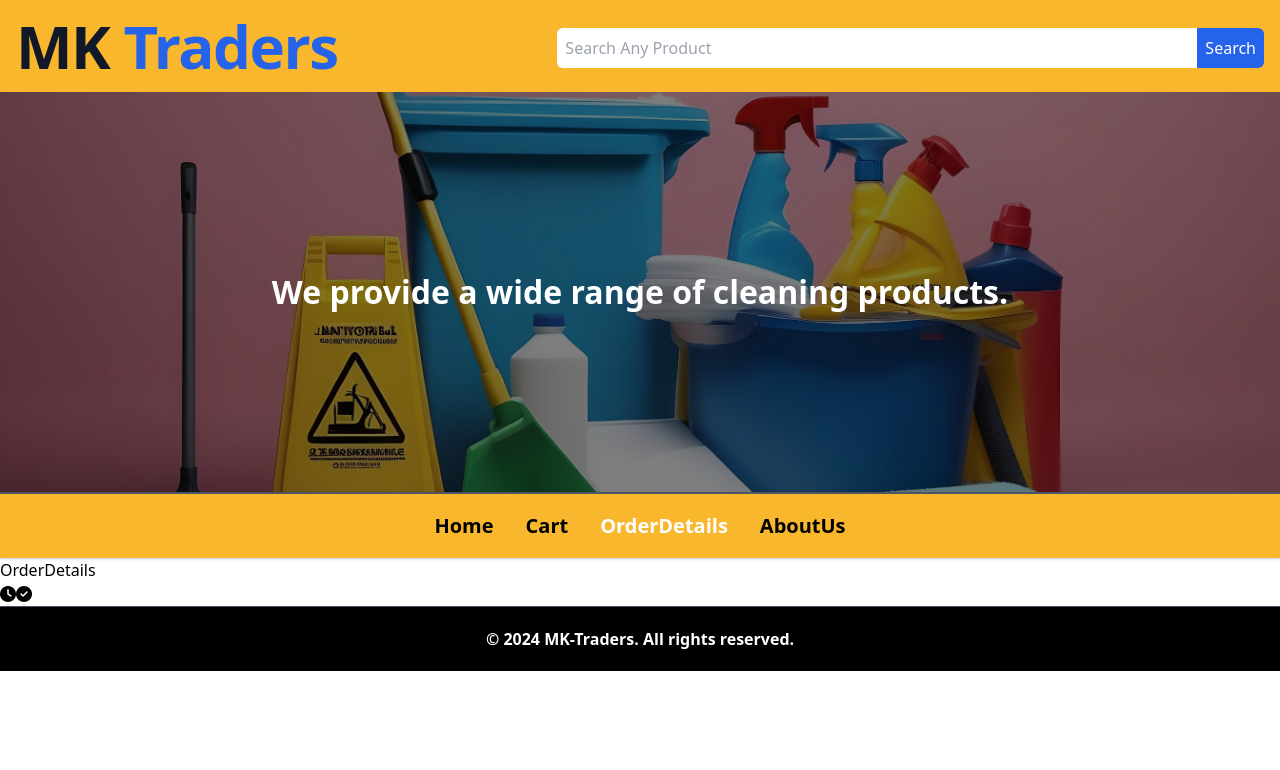
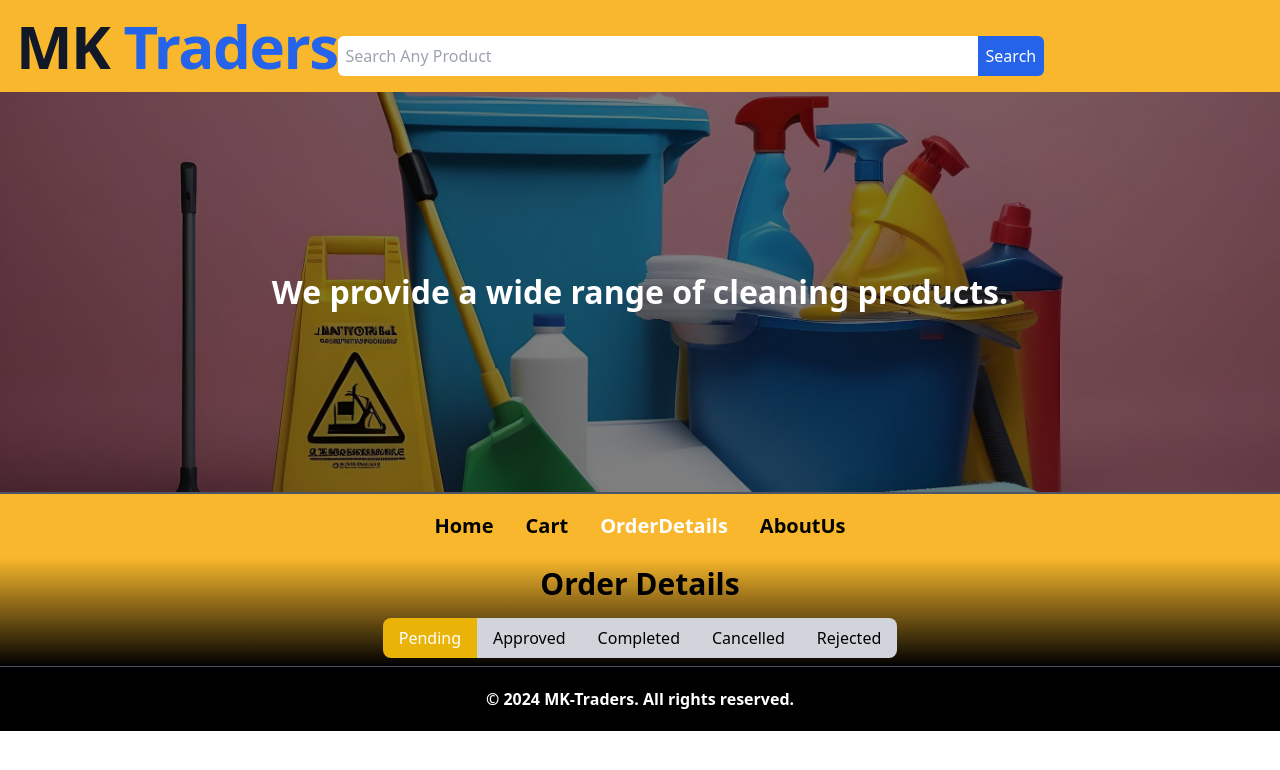
Before and after one commit to MuhammadKhizar89/MK-Traders, a React (Vite) app in the folder Client/MK/: page /orderDetails in a window 1280 px wide. Shown: the top 770 px of the page. Built offline with nearby package versions, Linux system fonts and the light colour scheme.

Commit message:
OrderDetail Navbar Created

```diff
--- a/Client/MK/src/Components/NavPaths/Home.jsx
+++ b/Client/MK/src/Components/NavPaths/Home.jsx
@@ -22,11 +22,11 @@ const Home = () => {
   return (
     <>
       <div className='bg-[#f8b72c]'>
-        <div className='flex-col text-center md:flex md:flex-row justify-between p-4'>
+        <div className='flex-col text-center md:flex md:flex-row  p-4'>
           <div className='font-bold text-5xl'>
           <h1 class=" text-4xl font-extrabold leading-none tracking-tight text-gray-900 md:text-5xl lg:text-6xl dark:text-white"><Link to='/'>MK</Link><span class="text-blue-600 dark:text-blue-500"> <Link to='/'>Traders</Link></span></h1>
           </div>
-          <div className='md:mt-3'>
+          <div className='md:mt-3  self-end'>
             <input className='p-2 mt-2 md:mt-0 md:w-[80vh] text-black rounded-l-md' type="text" placeholder='Search Any Product' />
             <button className='bg-blue-600 text-white dark:bg-blue-500 hover:bg-blue-950 font-medium rounded-r-md p-2 '>Search</button>
           </div>
--- a/Client/MK/src/Components/NavPaths/OrderDetails.jsx
+++ b/Client/MK/src/Components/NavPaths/OrderDetails.jsx
@@ -1,13 +1,69 @@
-import React from 'react'
+import React, { useState } from 'react';
 
 const OrderDetails = () => {
+  const [selectedOption, setSelectedOption] = useState("pending");
+
   return (
     <>
-    <div>OrderDetails</div>
-    <i class="fa-solid fa-clock"></i>
-    <i class="fas fa-check-circle"></i>
+    <div className='bg-gradient-to-b p-2 from-[#f8b72c] to-black '>
+    <p className='text-3xl font-bold text-center mb-4'>Order Details</p>
+      <div className="flex justify-center ">
+        <div className="flex flex-wrap justify-center">
+          <button
+            className={`py-2 px-4 rounded-l-lg ${
+              selectedOption === "pending"
+                ? "bg-yellow-500 text-white"
+                : "bg-gray-300"
+            }`}
+            onClick={() => setSelectedOption("pending")}
+          >
+            Pending
+          </button>
+          <button
+            className={`py-2 px-4 ${
+              selectedOption === "approved"
+                ? "bg-green-500 text-white"
+                : "bg-gray-300"
+            }`}
+            onClick={() => setSelectedOption("approved")}
+          >
+            Approved
+          </button>
+          <button
+            className={`py-2 px-4 rounded-r-lg md:rounded-none ${
+              selectedOption === "completed"
+                ? "bg-green-800 text-white"
+                : "bg-gray-300"
+            }`}
+            onClick={() => setSelectedOption("completed")}
+          >
+            Completed
+          </button>
+          <button
+            className={`py-2 px-4 mt-2 md:mt-0 rounded-l-lg md:rounded-none ${
+              selectedOption === "cancelled"
+                ? "bg-red-500 text-white"
+                : "bg-gray-300"
+            }`}
+            onClick={() => setSelectedOption("cancelled")}
+          >
+            Cancelled
+          </button>
+          <button
+            className={`py-2 px-4 mt-2 md:mt-0  rounded-r-lg ${
+              selectedOption === "rejected"
+                ? "bg-red-800 text-white"
+                : "bg-gray-300"
+            }`}
+            onClick={() => setSelectedOption("rejected")}
+          >
+            Rejected
+          </button>
+        </div>
+      </div>
+      </div>
     </>
-  )
+  );
 }
 
-export default OrderDetails
+export default OrderDetails;
```
